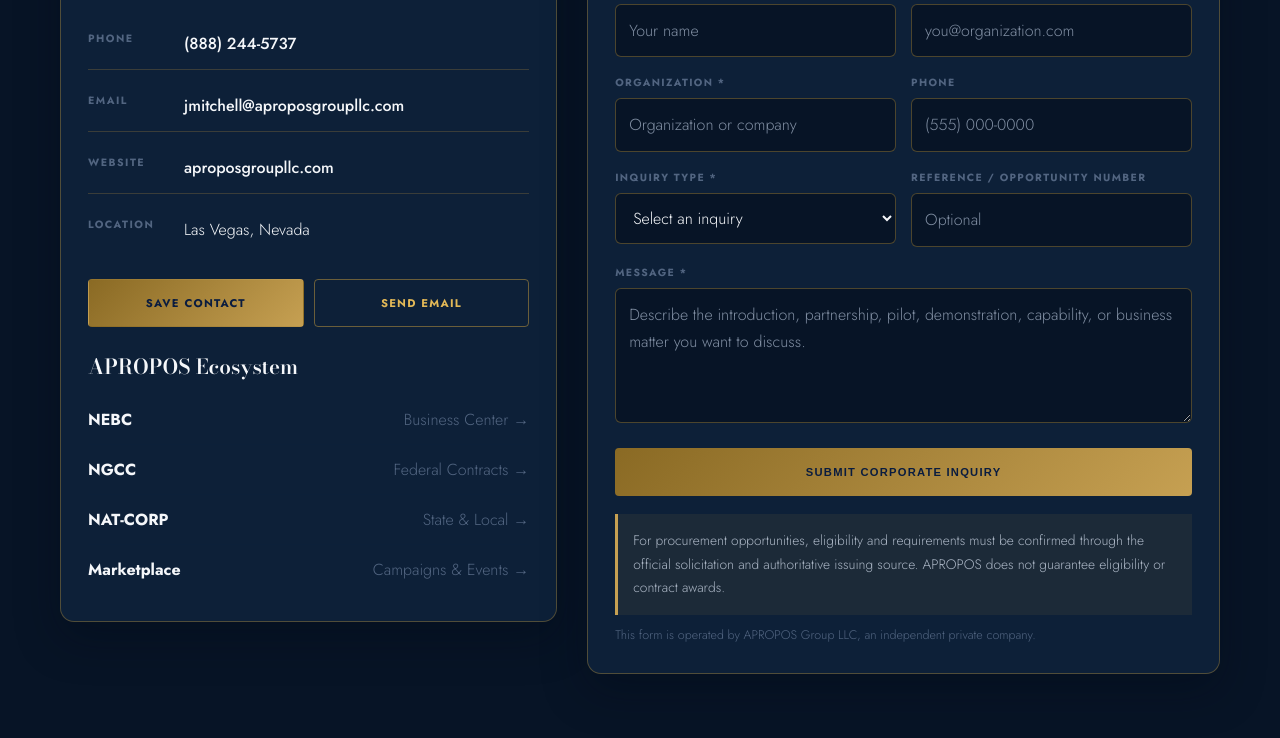
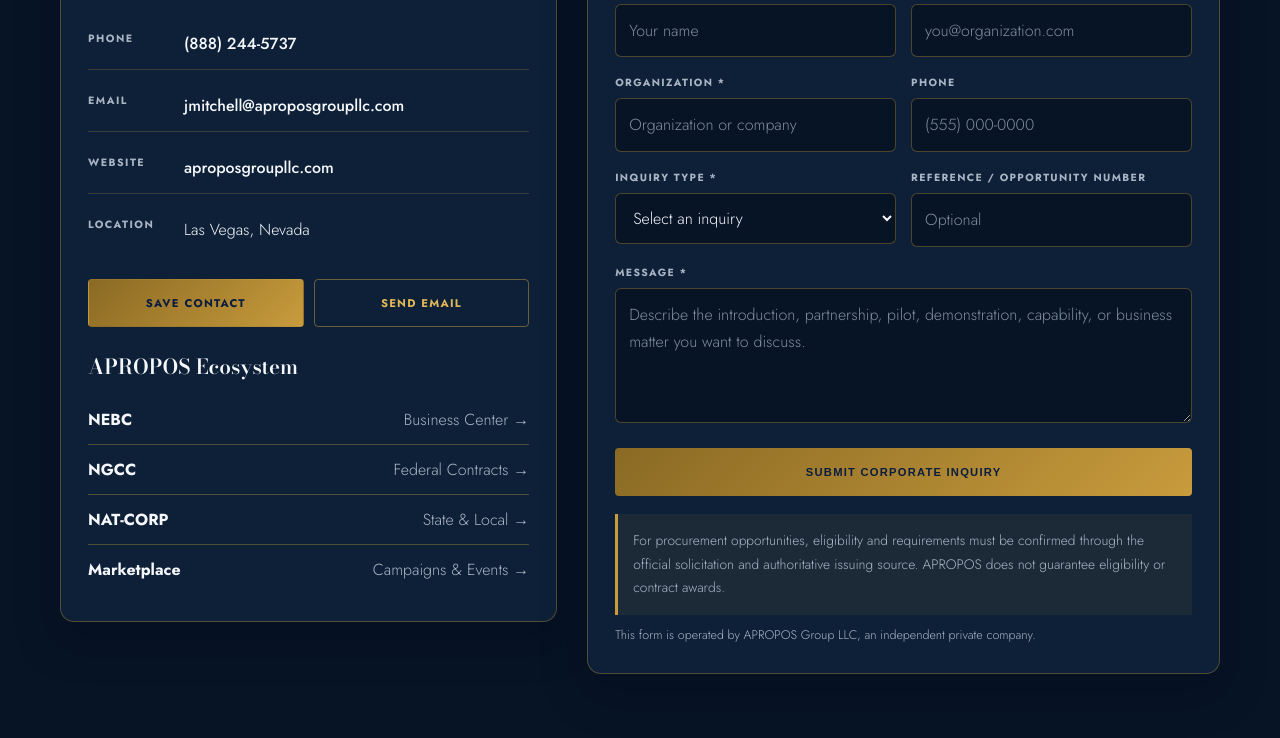
Before and after one commit to Aproposchpt2/Apropos-Group-LLC, a website: page contact.html in a window 1280 px wide. Shown: the part 1059-1797 px from the top of the page. Drawn offline with nearby package versions, Linux system fonts and the light colour scheme.

Commit message:
Align contact accent tokens with standard palette

```diff
--- a/contact.html
+++ b/contact.html
@@ -12,7 +12,7 @@
   <link rel="preconnect" href="https://fonts.gstatic.com" crossorigin />
   <link href="https://fonts.googleapis.com/css2?family=Bodoni+Moda:opsz,wght@6..96,500;6..96,600&family=Cormorant:ital,wght@0,500;0,600;1,500&family=Jost:wght@300;400;500;600;700&display=swap" rel="stylesheet" />
   <style>
-    :root{--navy:#0a1c3f;--navy2:#0c2350;--gold:#c6a052;--gold2:#ead49c;--paper:#fbfcfd;--ink:#16233b;--muted:#526581;--line:rgba(10,28,63,.14);--disp:'Bodoni Moda',Georgia,serif;--serif:'Cormorant',Georgia,serif;--body:'Jost',system-ui,sans-serif}
+    :root{--navy:#0a1c3f;--navy2:#0c2350;--gold:#c89b3c;--gold2:#e2b857;--paper:#fbfcfd;--ink:#16233b;--muted:#aab5c4;--line:rgba(200,155,60,.36);--disp:'Bodoni Moda',Georgia,serif;--serif:'Cormorant',Georgia,serif;--body:'Jost',system-ui,sans-serif}
     *{box-sizing:border-box;margin:0;padding:0}html{scroll-behavior:smooth}body{font-family:var(--body);background:var(--paper);color:var(--ink);line-height:1.7;font-weight:300;overflow-x:hidden}a{color:inherit;text-decoration:none}:focus-visible{outline:3px solid var(--gold);outline-offset:4px}.wrap{width:min(1160px,calc(100% - 40px));margin:0 auto}
     nav{position:sticky;top:0;z-index:30;background:rgba(10,28,63,.94);backdrop-filter:blur(18px);border-bottom:1px solid rgba(255,255,255,.12)}.nav{height:76px;display:flex;align-items:center;justify-content:space-between;gap:20px}.brand{display:flex;align-items:center;gap:12px}.brand img{width:46px;height:46px;border-radius:50%;background:#fff}.brand strong{display:block;font-family:var(--disp);font-size:1.1rem;color:#fff}.brand span{display:block;font-size:.58rem;font-weight:700;letter-spacing:.16em;text-transform:uppercase;color:var(--gold2)}.nav-links{display:flex;gap:20px;align-items:center}.nav-links a{font-size:.68rem;font-weight:700;letter-spacing:.12em;text-transform:uppercase;color:#d4deef}.nav-links a:hover{color:var(--gold2)}
     .hero{position:relative;color:#fff;background-image:linear-gradient(100deg,rgba(6,16,40,.96),rgba(8,22,52,.72),rgba(8,22,52,.35)),url('/assets/headquarters.webp');background-size:cover;background-position:center right;padding:clamp(78px,10vw,130px) 0;border-bottom:1px solid rgba(255,255,255,.12)}.hero-content{max-width:820px}.eyebrow{display:inline-flex;align-items:center;gap:12px;font-size:.68rem;font-weight:700;letter-spacing:.22em;text-transform:uppercase;color:var(--gold2)}.eyebrow::before{content:"";width:32px;height:1px;background:var(--gold)}h1{font-family:var(--disp);font-size:clamp(2.6rem,5.7vw,5.2rem);font-weight:600;line-height:1.03;letter-spacing:-.03em;margin:22px 0 18px}.hero p{font-size:clamp(1.02rem,1.5vw,1.24rem);color:#d4deef;max-width:760px}.hero-note{margin-top:20px;font-size:.78rem!important;color:#aab8ce!important}
```
